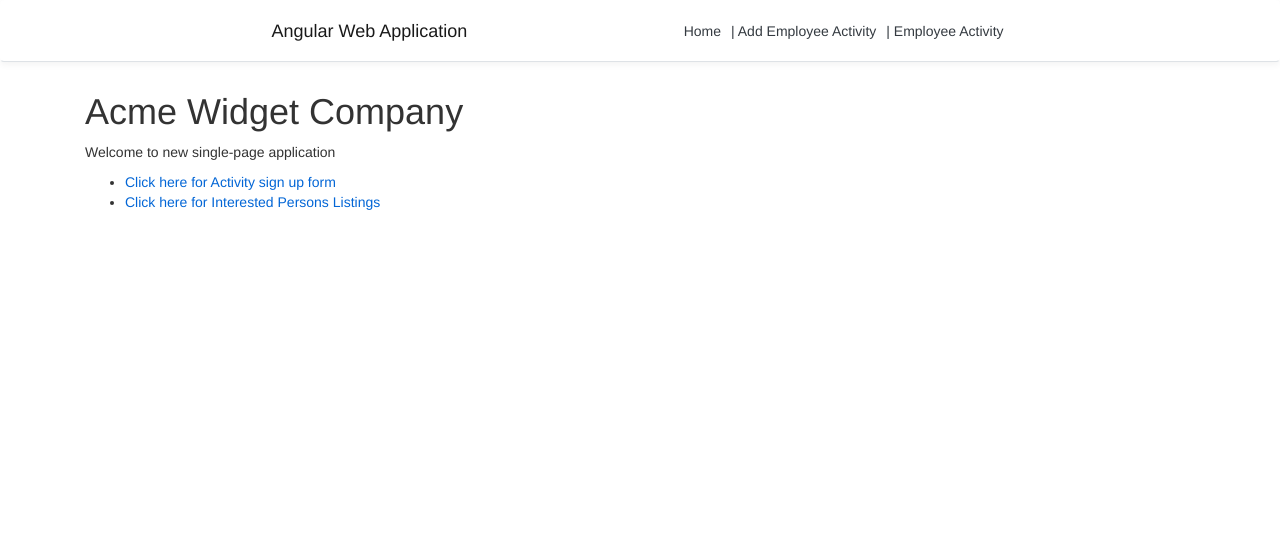
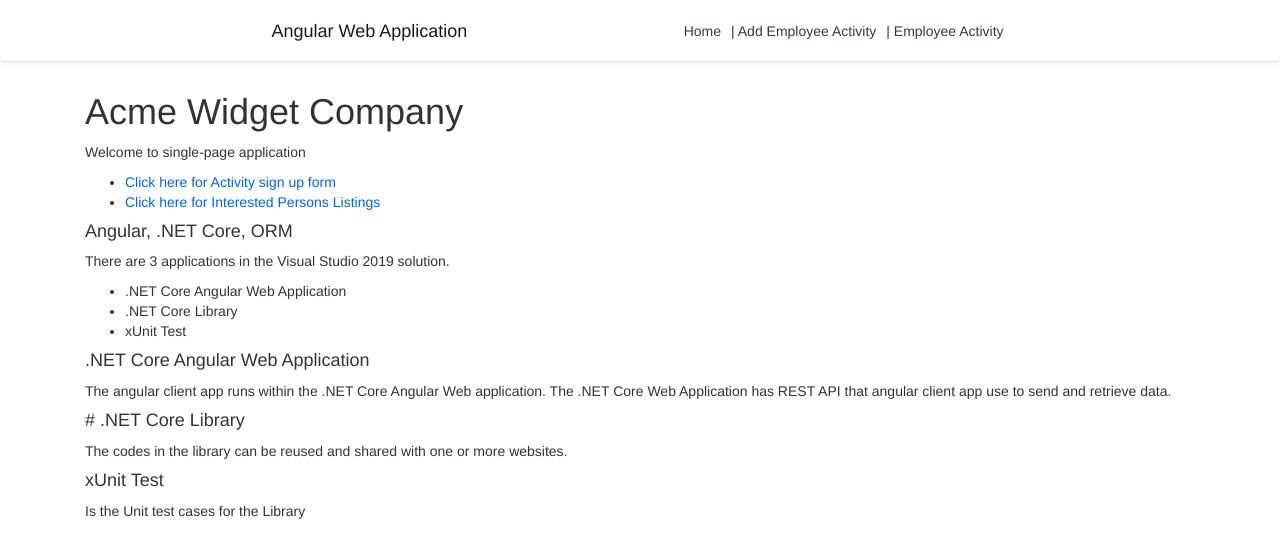
Before and after one commit to OksXen/Employee-Activity, an Angular app in the folder src/Angular Web Application/ClientApp/: page / in a window 1280 px wide. Shown: the top 558 px of the page. Built offline with nearby package versions, Linux system fonts and the light colour scheme.

Commit message:
updated home copy

```diff
--- a/src/Angular Web Application/ClientApp/src/app/home/home.component.html
+++ b/src/Angular Web Application/ClientApp/src/app/home/home.component.html
@@ -2,8 +2,41 @@
 
 
 <h1>Acme Widget Company</h1>
-<p>Welcome to new single-page application</p>
+<p>Welcome to single-page application</p>
 <ul>
   <li><a href='/add-employee-activity'>Click here for Activity sign up form</a></li>
   <li><a href='/employee-activity'>Click here for Interested Persons Listings</a></li>
 </ul>
+
+
+
+
+
+
+
+
+
+<div>
+  <h4>Angular, .NET Core, ORM</h4>
+  <p>There are 3 applications in the Visual Studio 2019 solution.</p>
+  <ul>
+    <li>.NET Core Angular Web Application</li>
+    <li>.NET Core Library</li>
+    <li>xUnit Test</li>
+  </ul>
+</div>
+
+<div>
+  <h4>.NET Core Angular Web Application</h4>
+  <p>The angular client app runs within the .NET Core Angular Web application. The .NET Core Web Application has REST API that angular client app use to send and retrieve data.</p>
+</div>
+<div>
+  <h4> # .NET Core Library</h4>
+  <p>The codes in the library can be reused and shared with one or more websites.</p>
+</div>
+
+
+<div>
+  <h4>xUnit Test</h4>
+  <p>Is the Unit test cases for the Library</p>
+</div>
```
